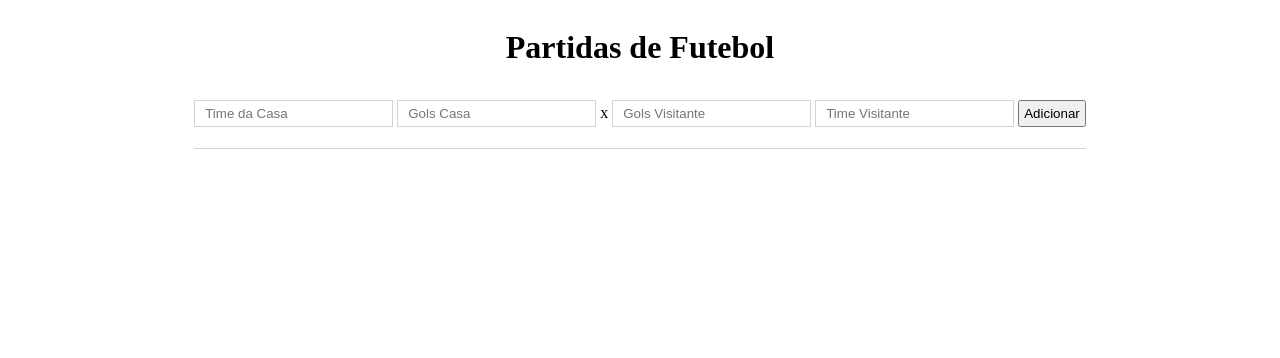
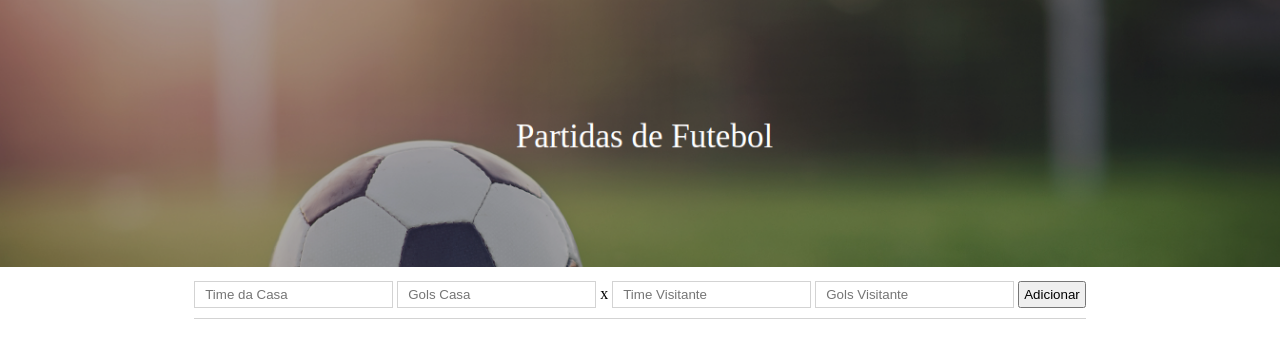
Before and after one commit to gabrielh23/partidas-futebol, a Flask app: page / in a window 1280 px wide. Shown: the top 358 px of the page. Run offline with Flask 2, Linux system fonts and the light colour scheme.

Commit message:
finalizacao

```diff
--- a/static/style.css
+++ b/static/style.css
@@ -1,8 +1,23 @@
+* {
+  margin: 0;
+  padding: 0;
+}
+
 body {
   display: flex;
   justify-content: center;
   align-items: center;
   flex-direction: column;
+}
+
+.header-image {
+  padding-bottom: 10px;
+  width: 100%;
+}
+
+.header-image > img {
+  width: 100%;
+  height: auto;
 }
 
 .form-inputs{
@@ -12,6 +27,7 @@ body {
 
 .li-lista {
   list-style-type: none;
+  margin-top: 15px;
 }
 
 .form-input {
--- a/templates/index.html
+++ b/templates/index.html
@@ -8,14 +8,16 @@
   <link rel="stylesheet" href="static/style.css">
 </head>
 <body>
-  <h1>Partidas de Futebol</h1>
+  <div class="header-image">
+    <img src="static/fundo.png">
+  </div>
   <form class="form-inputs" action="/store" method="POST">
     <input type="text" class="form-input" name="timeA" placeholder="Time da Casa">
     <input type="number" class="form-input" name="golsA"
 placeholder="Gols Casa">
     <p style="display: inline-block;"> x </p>
+    <input type="text" class="form-input" name="timeB" placeholder="Time Visitante">
     <input type="number" class="form-input" name="golsB" placeholder="Gols Visitante">
-    <input type="text" class="form-input" name="timeB" placeholder="Time Visitante">
     <button class="form-button" type="submit">Adicionar</button>
   </form>
   <ul>
```
Also changed, not shown: static/fundo.png (added).
